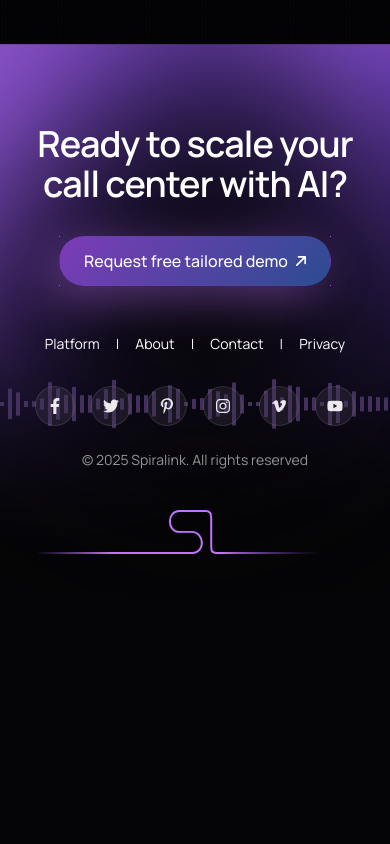
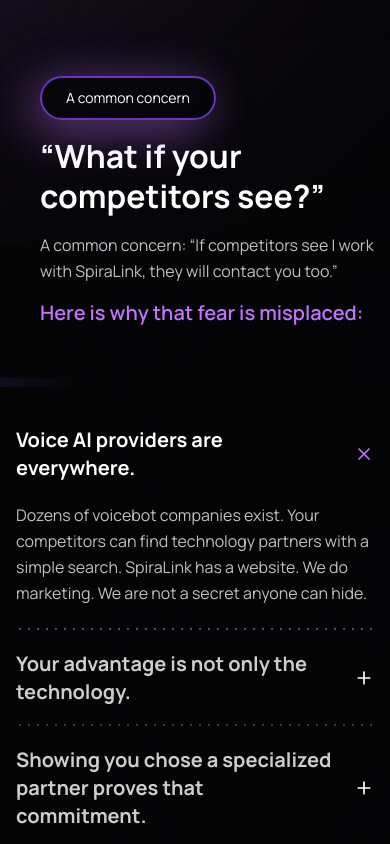
Before and after one commit to Yead191/spiralink-new, a Next.js app: page /co-branding in a window 390 px wide. Shown: the part 6060-6904 px from the top of the page. Before the commit the page ends 6654 px from the top, so only its background shows below. Built offline with nearby package versions, Linux system fonts and the light colour scheme; what @ant-design/nextjs-registry would draw is missing.

Commit message:
added common concern

```diff
--- a/src/app/globals.css
+++ b/src/app/globals.css
@@ -85,19 +85,13 @@ body {
   backdrop-filter: blur(45px);
 }
 
-/* .glass-box::before {
-  content: "";
-  position: absolute;
-  inset: 0;
-  padding: 1px;
-  background: linear-gradient(
-    324.32deg,
-    rgba(255, 255, 255, 0.15),
-    rgba(153, 153, 153, 0.15)
+.custom-dashed-border {
+  background-image: linear-gradient(
+    to right,
+    currentColor 1px,
+    transparent 1px
   );
-  mask:
-    linear-gradient(#fff 0 0) content-box,
-    linear-gradient(#fff 0 0);
-  -webkit-mask-composite: xor;
-  mask-composite: exclude;
-} */
+  background-position: bottom;
+  background-size: 9px 2px;
+  background-repeat: repeat-x;
+}
--- /dev/null
+++ b/src/constants/accordionData.ts
@@ -0,0 +1,22 @@
+export const accordionData = [
+  {
+    title: "Voice AI providers are everywhere.",
+    content:
+      "Dozens of voicebot companies exist. Your competitors can find technology partners with a simple search. SpiraLink has a website. We do marketing. We are not a secret anyone can hide.",
+  },
+  {
+    title: "Your advantage is not only the technology.",
+    content:
+      "The real value lies in how you integrate and apply the technology to solve specific business problems. Your unique industry knowledge and relationships are what set you apart.",
+  },
+  {
+    title: "Showing you chose a specialized partner proves that commitment.",
+    content:
+      "Working with a leader like SpiraLink demonstrates to your clients that you are invested in providing the best possible AI-driven solutions available in the market.",
+  },
+  {
+    title: "First movers build the gap.",
+    content:
+      "By adopting these technologies early, you create a competitive advantage that becomes increasingly difficult for latecomers to overcome as you accumulate data and experience.",
+  },
+];
--- /dev/null
+++ b/src/feature/co-branding/components/CommonConcern.tsx
@@ -0,0 +1,135 @@
+"use client";
+import React, { useState } from "react";
+import BadgeHero from "@/shared/BadgeHero";
+import { Plus, X } from "lucide-react";
+import { accordionData } from "@/constants/accordionData";
+
+export default function CommonConcern() {
+  const [activeIndex, setActiveIndex] = useState<number | null>(0);
+
+  return (
+    <section className="container py-8 md:py-16   relative">
+      <div className="grid grid-cols-1 lg:grid-cols-2 gap-12 lg:gap-24 items-start relative">
+        {/* Left Column */}
+        <div className="flex flex-col items-start gap-4 md:gap-6 relative pl-6 md:pl-0">
+          <BadgeHero label="A common concern" />
+          <h2 className="box-title max-w-[500px] text-balance">
+            “What if your competitors see?”
+          </h2>
+          <div className="section-subtitle space-y-4 md:space-y-6 relative">
+            <p className="max-w-[450px]">
+              A common concern: “If competitors see I work with SpiraLink, they
+              will contact you too.”
+            </p>
+            <p className="point-heading">Here is why that fear is misplaced:</p>
+            {/* small and large screen svg */}
+            <svg
+              className="absolute -left-[1478%] lg:-left-[1538%]   h-[274px] -top-[140px] lg:h-[400px] lg:-top-[250px]  z-0  pointer-events-none scale-120 md:hidden lg:block"
+              viewBox="-4163 0 5000 294"
+              fill="none"
+              xmlns="http://www.w3.org/2000/svg"
+            >
+              <path
+                d="M-4163 284H332.044C418.566 284 411.961 146.34 328.081 146.34H250.145C168.246 146.34 169.567 10 250.145 10H418.566C441.682 10 453.901 27.1663 453.901 50.9349V238.113C453.901 265.183 453.901 284 487.585 284H837"
+                stroke="url(#home_line_gradient_1)"
+                className="stroke-[8px] lg:stroke-[10px]"
+              />
+              <defs>
+                <linearGradient
+                  id="home_line_gradient_1"
+                  x1="189.215"
+                  y1="147"
+                  x2="700"
+                  y2="147"
+                  gradientUnits="userSpaceOnUse"
+                >
+                  <stop stopColor="#C175FC" />
+                  <stop offset="1" stopColor="#6C35BE" stopOpacity="0" />
+                </linearGradient>
+              </defs>
+            </svg>
+          </div>
+          {/* medium screen svg */}
+          {/* SVG Line */}
+          <svg
+            className="absolute h-[400px] -top-[70px]  z-0 pointer-events-none transform  hidden md:block lg:hidden"
+            viewBox="-103 0 5000 294"
+            fill="none"
+            xmlns="http://www.w3.org/2000/svg"
+          >
+            <path
+              d="M-4163 284H332.044C418.566 284 411.961 146.34 328.081 146.34H250.145C168.246 146.34 169.567 10 250.145 10H418.566C441.682 10 453.901 27.1663 453.901 50.9349V238.113C453.901 265.183 453.901 284 487.585 284H837"
+              stroke="url(#md_line_gradient)"
+              className="stroke-[10px]"
+            />
+            <defs>
+              <linearGradient
+                id="md_line_gradient"
+                x1="-189.215"
+                y1="147"
+                x2="837"
+                y2="147"
+                gradientUnits="userSpaceOnUse"
+              >
+                <stop stopColor="#C175FC" />
+                <stop offset="1" stopColor="#6C35BE" stopOpacity="0" />
+              </linearGradient>
+            </defs>
+          </svg>
+        </div>
+
+        {/* Right Column - Accordion */}
+        <div className="flex flex-col mt-4 lg:mt-0">
+          {accordionData?.map((item, index) => {
+            const isActive = activeIndex === index;
+            return (
+              <div
+                key={index}
+                className={`transition-all duration-300 custom-dashed-border`}
+                style={{
+                  color: isActive ? "#C175FC" : "rgba(255, 255, 255, 0.45)",
+                }}
+              >
+                <button
+                  onClick={() => setActiveIndex(isActive ? null : index)}
+                  className="w-full py-5 md:py-6 flex items-center justify-between text-left group outline-none"
+                >
+                  <span
+                    className={`text-xl lg:text-2xl font-bold transition-colors duration-300 pr-4 leading-[28px] md:leading-[24px] lg:leading-[34px] tracking-[-6% ] ${
+                      isActive
+                        ? "text-white"
+                        : "text-white/80 group-hover:text-white"
+                    }`}
+                  >
+                    {item.title}
+                  </span>
+                  <div className="shrink-0 transition-transform duration-300">
+                    {isActive ? (
+                      <X className="w-5 h-5 md:w-6 md:h-6 text-[#C175FC]" />
+                    ) : (
+                      <Plus className="w-5 h-5 md:w-6 md:h-6 text-white" />
+                    )}
+                  </div>
+                </button>
+
+                <div
+                  className={`grid transition-[grid-template-rows,padding-bottom] duration-300 ease-in-out ${
+                    isActive
+                      ? "grid-rows-[1fr] pb-6 md:pb-8 lg:pb-12"
+                      : "grid-rows-[0fr] pb-0"
+                  }`}
+                >
+                  <div className="overflow-hidden">
+                    <p className="section-subtitle text-white/70 leading-relaxed font-light">
+                      {item.content}
+                    </p>
+                  </div>
+                </div>
+              </div>
+            );
+          })}
+        </div>
+      </div>
+    </section>
+  );
+}
--- a/src/feature/co-branding/components/ProfessionalServices.tsx
+++ b/src/feature/co-branding/components/ProfessionalServices.tsx
@@ -20,7 +20,7 @@ export default function ProfessionalServices() {
         backgroundPosition: "center",
         backgroundRepeat: "no-repeat",
       }}
-      className="py-11 lg:py-24 overflow-hidden relative lg:my-16"
+      className="py-11 lg:pt-24 overflow-hidden relative lg:mt-16"
     >
       <div className="container flex flex-col items-center text-center z-10 relative">
         <h2 className="section-title mb-6 lg:mb-8 max-w-[420px] lg:max-w-[750px]">
--- a/src/feature/co-branding/components/banner/CoBrandingBanner.tsx
+++ b/src/feature/co-branding/components/banner/CoBrandingBanner.tsx
@@ -3,7 +3,6 @@ import GlowingTag from "@/shared/GlowingTag";
 import React from "react";
 import CoBrandingBannerRight from "./CoBrandingBannerRight";
 import BannerBottom from "./BannerBottom";
-import { Asterisk } from "lucide-react";
 
 export default function CoBrandingBanner() {
   return (
--- a/src/feature/co-branding/index.tsx
+++ b/src/feature/co-branding/index.tsx
@@ -5,6 +5,7 @@ import FasterImplementation from "./components/FasterImplementation";
 import CallCenters from "./components/CallCenters";
 import ClearAccountability from "./components/ClearAccountability";
 import ProfessionalServices from "./components/ProfessionalServices";
+import CommonConcern from "./components/CommonConcern";
 
 export default function CoBrandingPage() {
   return (
@@ -22,6 +23,7 @@ export default function CoBrandingPage() {
       <CallCenters />
       <ClearAccountability />
       <ProfessionalServices />
+      <CommonConcern />
     </section>
   );
 }
```
